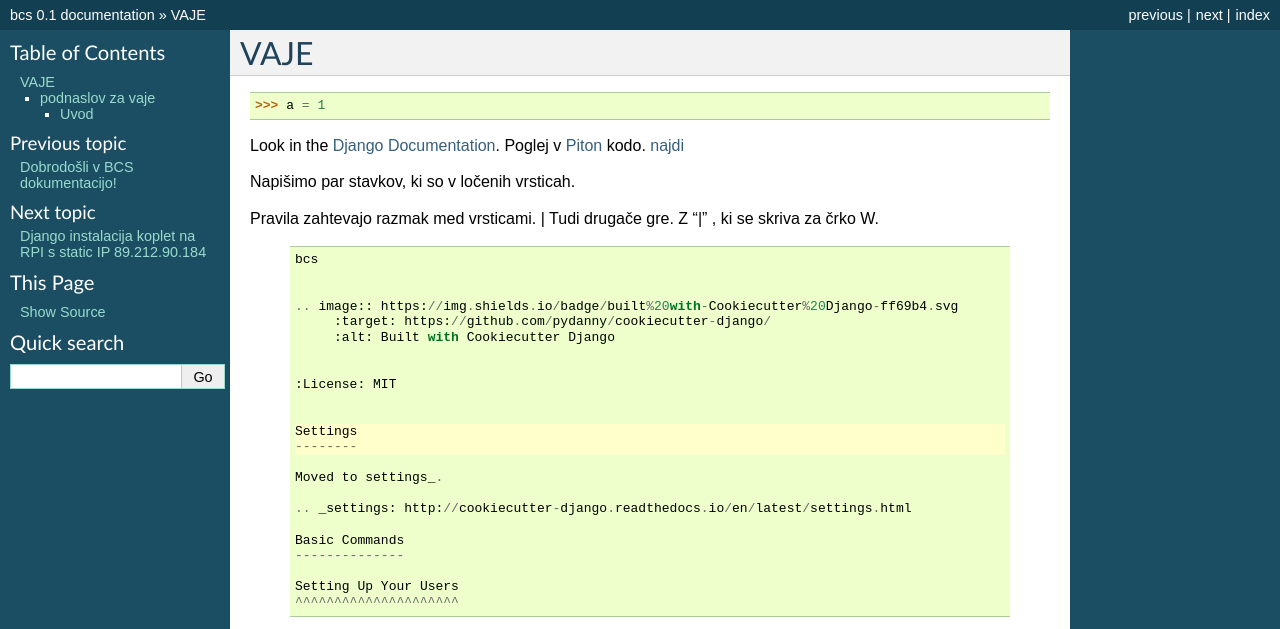
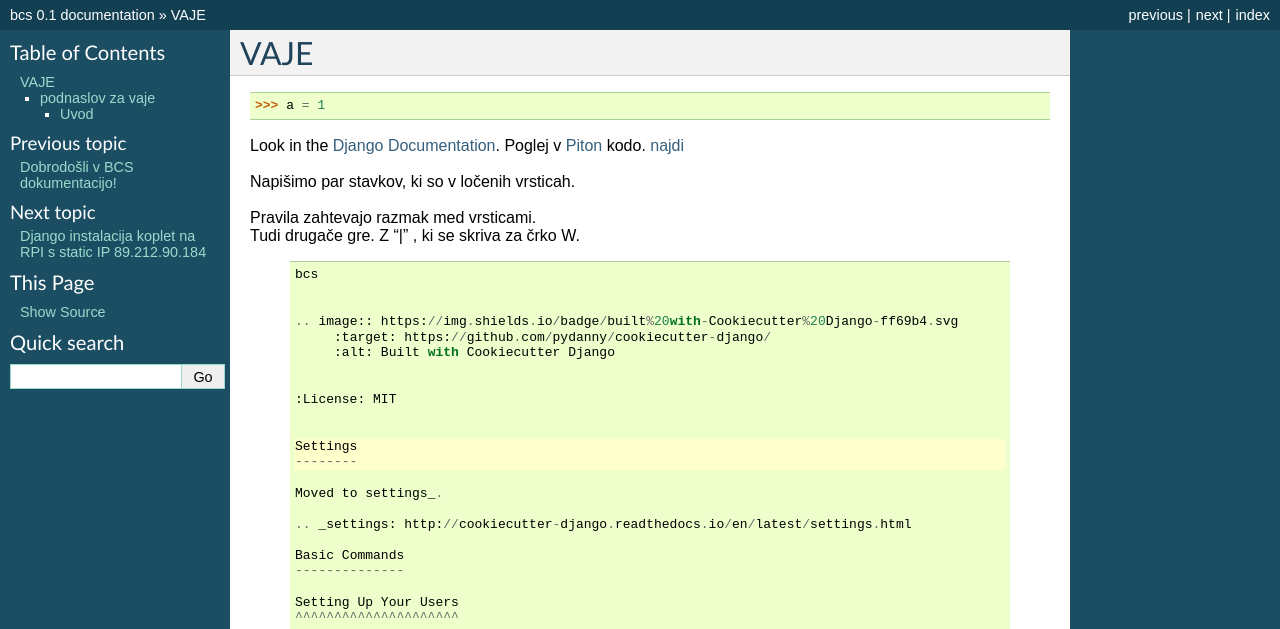
Before and after one commit to pavlovicr/bcs-staro, a Sphinx documentation site: the page built from docs/vaje.rst, in a window 1280 px wide, cut to the strip 0-629 px from the top of the page. Built offline with Sphinx 7.4.7, drawn with Linux system fonts in a browser that asks for light colours; pages that are not in the unit, such as notebooks, are missing from menus.

Commit message:
kaj pa sedaj

```diff
--- a/docs/vaje.rst
+++ b/docs/vaje.rst
@@ -11,7 +11,7 @@ Poglej v Piton_ kodo.
 
 Napišimo par stavkov, ki so v ločenih vrsticah.
 
-Pravila zahtevajo razmak med vrsticami.
+| Pravila zahtevajo razmak med vrsticami.
 | Tudi drugače gre. Z "|" , ki se skriva za črko W.
 
 
```
